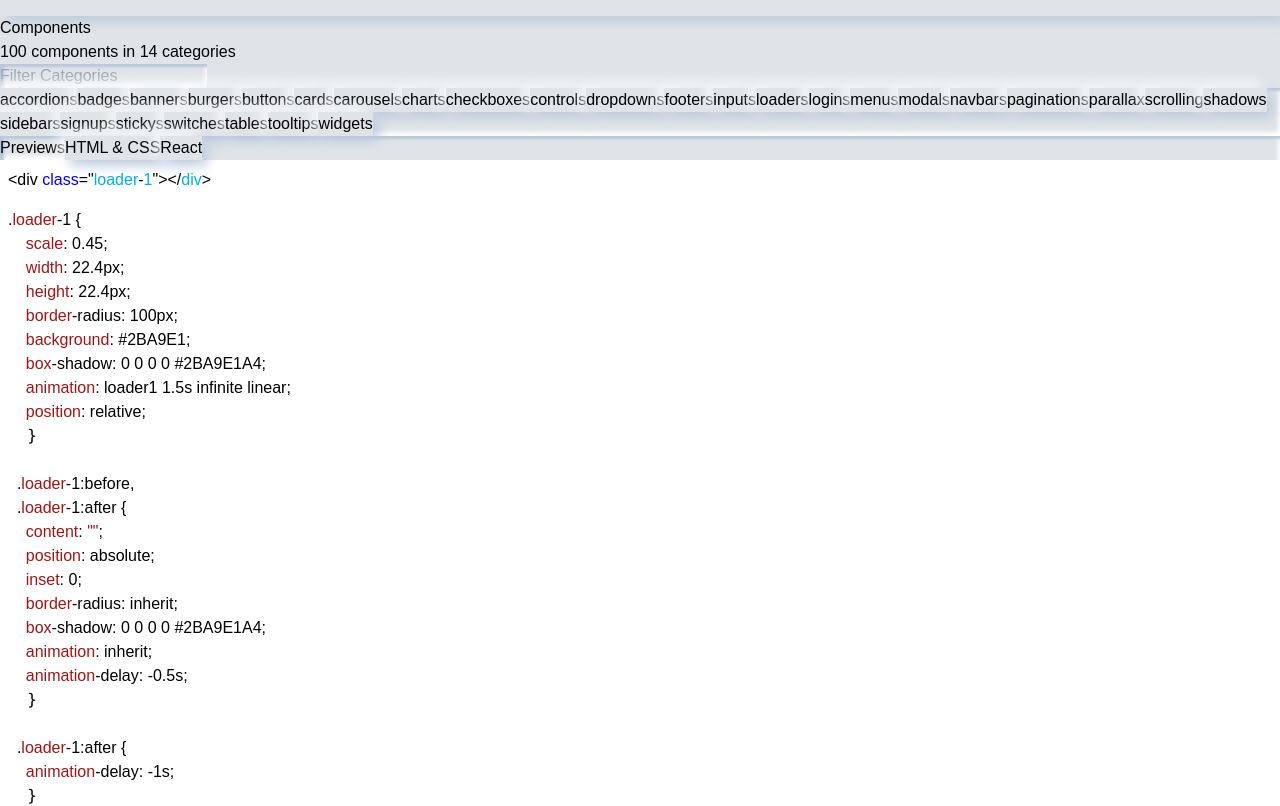
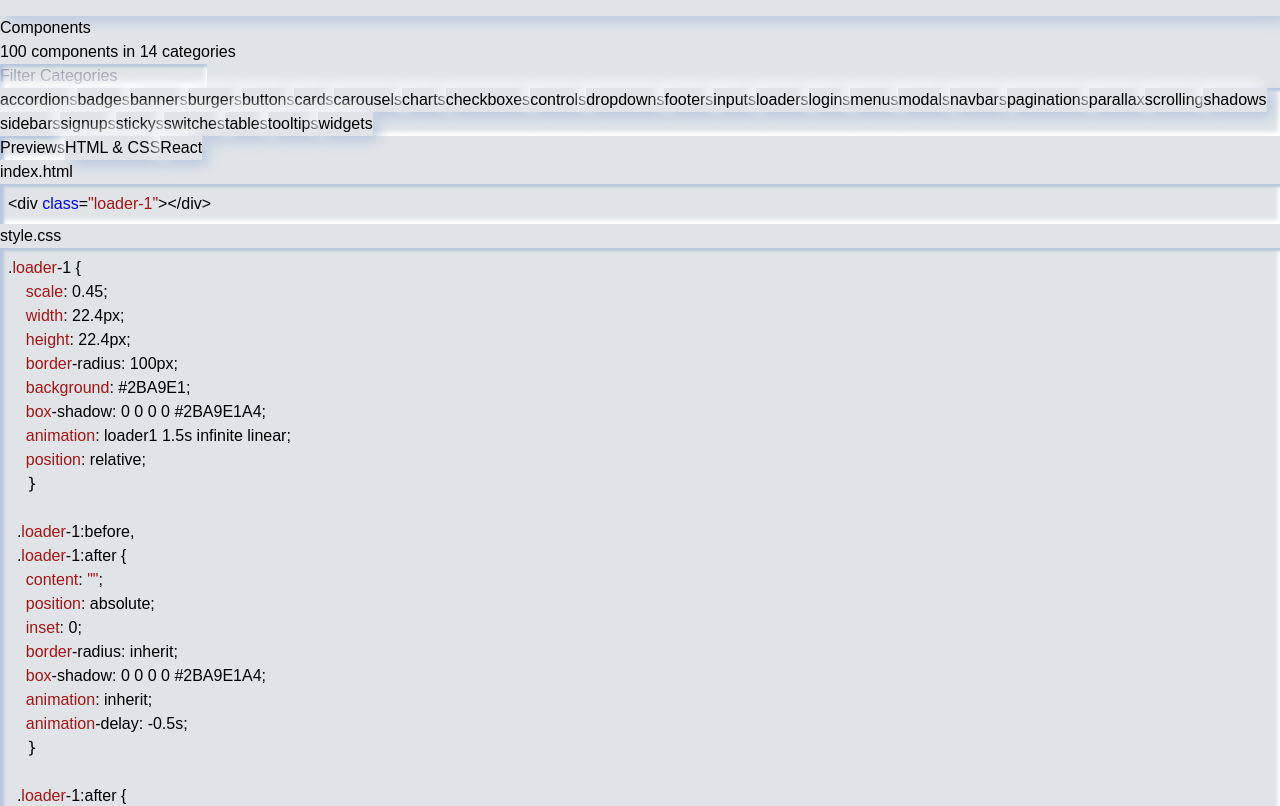
Before and after one commit to pranta-deba/deb-components, a React (Vite) app: page /components in a window 1280 px wide. Shown: the part 1360-2166 px from the top of the page. Built offline with nearby package versions, Linux system fonts and the light colour scheme; a web font is replaced by a local one.

Commit message:
[Loaders UI] : add loader 1

```diff
--- a/src/components/ui/loaders/Loaders.jsx
+++ b/src/components/ui/loaders/Loaders.jsx
@@ -17,7 +17,7 @@ const Loaders = () => {
     return (
         <div className="">
 
-            <div className="effect-inner p-4 md:p-6 rounded-md">
+            <div className="border-2 border-blue-300 p-4 md:p-6 rounded-md">
                 <div className="flex gap-3">
                     <button
                         onClick={() => handleTabs('tab1', 'previews')}
@@ -31,12 +31,18 @@ const Loaders = () => {
                 </div>
                 <div className="mt-4 w-full min-h-[100px] flex justify-center items-center">
                     {/* <div className="loader-1"></div> */}
-                    <div className="w-full min-h-[100px] max-h-[500px] overflow-y-auto p-4">
-                        <div>
-                            <SyntaxHighlighter language="html" style={vs} useInlineStyles>
+                    <div className="w-full min-h-[100px] max-h-[500px] overflow-y-auto p-4 scrollBar">
+                        <div className="space-y-3">
+                            <div>
+                                <p className="underline italic">index.html</p>
+                            </div>
+                            <SyntaxHighlighter language="java" style={vs} customStyle={customColorInode}>
                                 {loader1_html}
                             </SyntaxHighlighter>
-                            <SyntaxHighlighter language="html" style={vs}>
+                            <div>
+                                <p className="underline italic">style.css</p>
+                            </div>
+                            <SyntaxHighlighter language="htnl" style={vs} customStyle={customColorInode}>
                                 {loader1_react}
                             </SyntaxHighlighter>
                         </div>
@@ -48,8 +54,13 @@ const Loaders = () => {
     );
 };
 
-const loader1_html= `<div class="loader-1"></div>`
-const loader1_react= `.loader-1 {
+const customColorInode = {
+    backgroundColor: "transparent",
+    boxShadow: 'inset 4px 3px 3px 0px #b8c7dd, inset -2px -4px 4px 0px #fff'
+
+}
+const loader1_html = `<div class="loader-1"></div>`
+const loader1_react = `.loader-1 {
     scale: 0.45;
     width: 22.4px;
     height: 22.4px;
--- a/src/index.css
+++ b/src/index.css
@@ -2,12 +2,15 @@
 @tailwind base;
 @tailwind components;
 @tailwind utilities;
+
 * {
   font-family: "Parkinsans", sans-serif;
 }
+
 html {
   background: #e0e4e7;
 }
+
 .effect {
   background: #e0e4e7;
   box-shadow: 5px 5px 13px #b8c7dd, -5px -5px 13px #ffffff;
@@ -18,12 +21,32 @@ html {
   background: #e0e4e7;
   box-shadow: inset 4px 3px 3px 0px #b8c7dd, inset -2px -4px 4px 0px #fff;
 }
+
 .hovers:hover {
   background: #e0e4e7;
   box-shadow: inset 4px 3px 3px 0px #b8c7dd, inset -2px -4px 4px 0px #fff;
 }
+
 .hovers2:hover {
   background: #e0e4e7;
   box-shadow: 5px 5px 13px #b8c7dd, -5px -5px 13px #ffffff;
   transition: all 0.5s;
 }
+
+.scrollBar::-webkit-scrollbar {
+  width: 10px;
+}
+
+.scrollBar::-webkit-scrollbar-track {
+  background: #f1f1f1;
+  border-radius: 5px;
+}
+
+.scrollBar::-webkit-scrollbar-thumb {
+  background: #888;
+  border-radius: 5px;
+}
+
+.scrollBar::-webkit-scrollbar-thumb:hover {
+  background: #555;
+}
```
